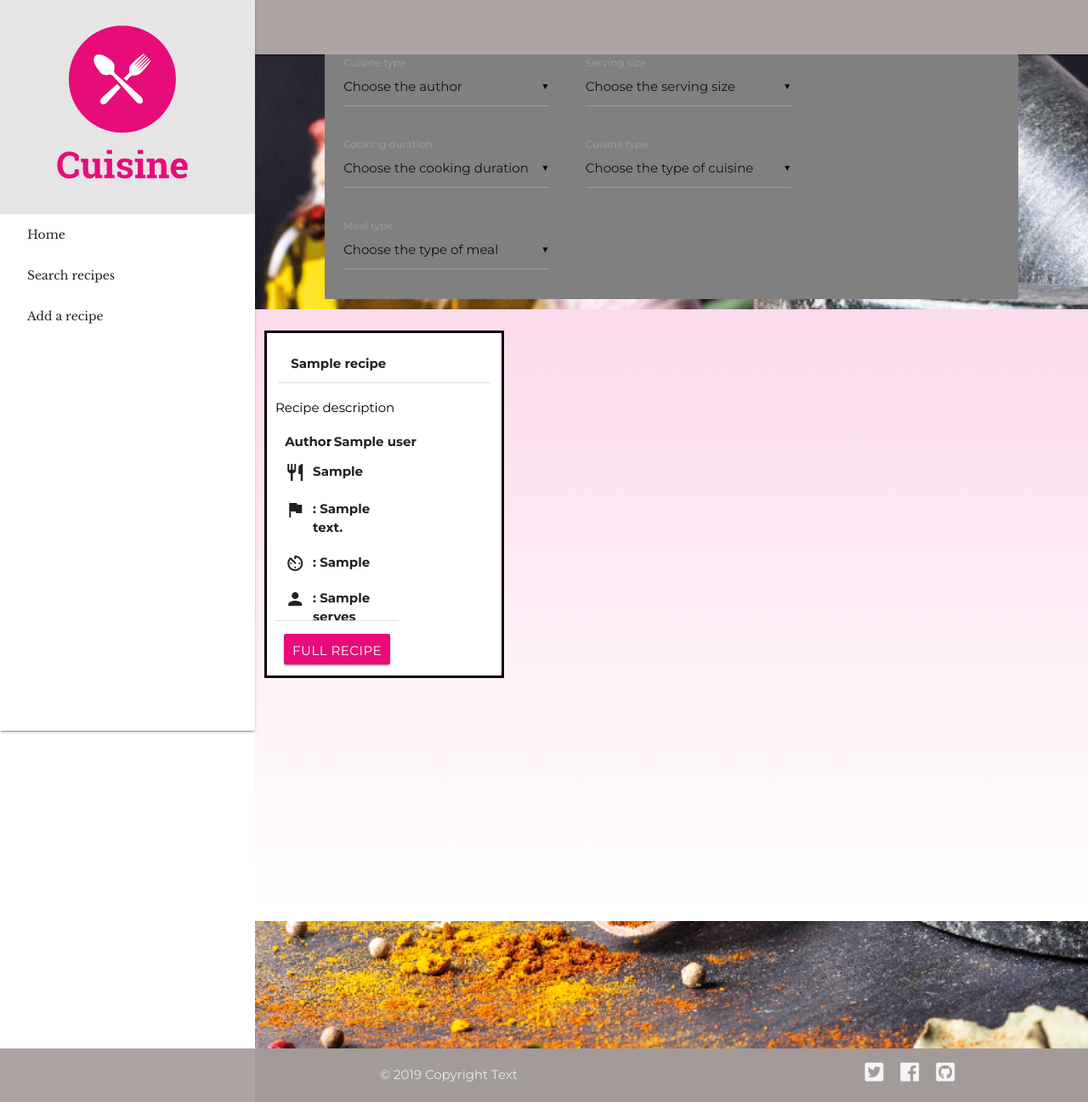
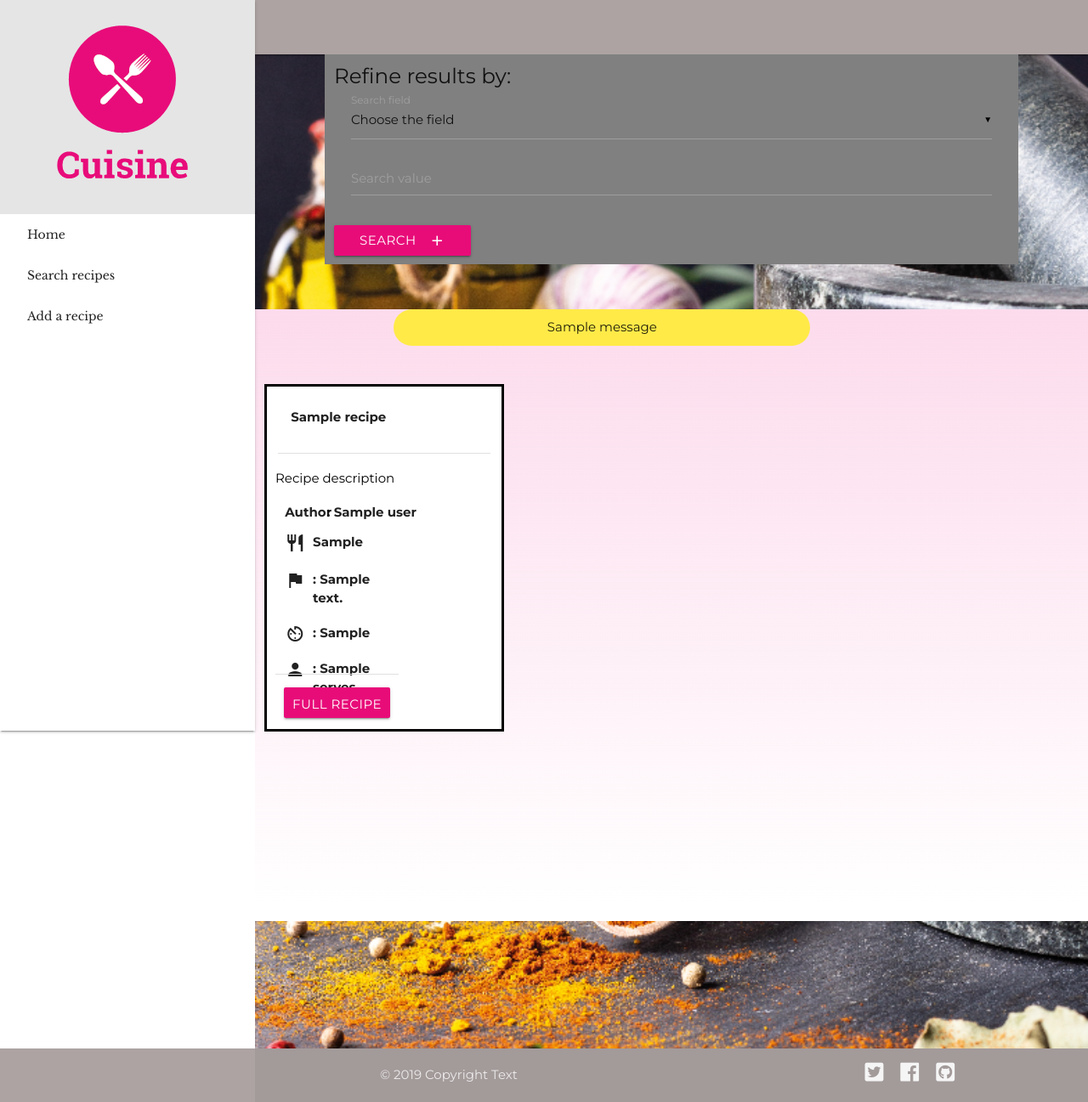
Before and after one commit to Code-Institute-Submissions/Cuisine, a Flask app: page /search_recipes in a window 1280 px wide. Shown: the whole page at 85% size. Run offline with Flask 2, Linux system fonts and the light colour scheme; one stand-in notice (Sample message) is shown; a database or web service that is not in the repository returns one stand-in record (values such as "Sample title"); some libraries are stand-ins or nearby versions.

Commit message:
Added search functionality to app.py
users can now refine search results by clicking on an option (in searcrecipes.html) and if they want specific documents, they need only supply a search value. Need to add error messages and better styling next

```diff
--- a/app.py
+++ b/app.py
@@ -187,18 +187,66 @@ def delete_recipe(recipe_id):
 
     return redirect(url_for('search_recipes'))
 
-@app.route('/search_recipes')
+@app.route('/search_recipes', methods=['POST', 'GET'])
 def search_recipes():
 
 
+    """function works! only need to add meesage for if no results are found, develop error message when user does not supply field, and add better styling"""
+
+
+    search_field = request.form.get('search_field')
+    search_value = request.form.get('search_value')
+
+
+
+
+    if request.method == "POST" and search_value == "":
+
+
+
+        return render_template('searchrecipes.html',
+            recipes=mongo.db.recipes.find().sort(search_field, 1),
+            authors=mongo.db.authors.find(),
+            serves=mongo.db.serves.find(),
+            cooking_duration=mongo.db.cooking_duration.find(),
+            meal_type=mongo.db.meal_type.find(),
+            cuisine_type=mongo.db.cuisine_type.find()
+            )
+
+    if request.method == "POST" and search_value != "" and not search_field:
+
+        flash("you need to specify a search field as well as a search value for specific searches")
+
+        return render_template('searchrecipes.html',
+            recipes=mongo.db.recipes.find(),
+            authors=mongo.db.authors.find(),
+            serves=mongo.db.serves.find(),
+            cooking_duration=mongo.db.cooking_duration.find(),
+            meal_type=mongo.db.meal_type.find(),
+            cuisine_type=mongo.db.cuisine_type.find()
+            )
+
+    elif search_field:
+
+        return render_template('searchrecipes.html',
+            recipes=mongo.db.recipes.find({search_field: search_value}),
+            authors=mongo.db.authors.find(),
+            serves=mongo.db.serves.find(),
+            cooking_duration=mongo.db.cooking_duration.find(),
+            meal_type=mongo.db.meal_type.find(),
+            cuisine_type=mongo.db.cuisine_type.find()
+            )
+
+
+
     return render_template('searchrecipes.html',
-    recipes=mongo.db.recipes.find(),
-    authors=mongo.db.authors.find(),
-    serves=mongo.db.serves.find(),
-    cooking_duration=mongo.db.cooking_duration.find(),
-    meal_type=mongo.db.meal_type.find(),
-    cuisine_type=mongo.db.cuisine_type.find()
-    )
+                recipes=mongo.db.recipes.find(),
+                authors=mongo.db.authors.find(),
+                serves=mongo.db.serves.find(),
+                cooking_duration=mongo.db.cooking_duration.find(),
+                meal_type=mongo.db.meal_type.find(),
+                cuisine_type=mongo.db.cuisine_type.find()
+                )
 
 @app.route('/edit_recipe/<recipe_id>')
 def edit_recipe(recipe_id):
--- a/static/css/main.css
+++ b/static/css/main.css
@@ -162,6 +162,7 @@ nav {
 
 .recipe-title {
     padding: 15px 15px 10px 15px;
+    min-height: 68px;
 }
 
 .recipe-card {
--- a/templates/base.html
+++ b/templates/base.html
@@ -63,64 +63,34 @@
 
                     <form action="{{ url_for('search_recipes') }}" method="POST">
 
-                        <div class="input-field col s4">
-                            <select id="authors" name="authors">
-                                <option value="" disabled selected>Choose the author</option>
-                                {% for author in authors %}
 
-                                <option value="{{author.authors}}">{{author.authors}}</option>
+                        <div>
+                            <h5>Refine results by:
 
-                                {% endfor %}
-                            </select>
-                            <label>Cuisine type</label>
-                        </div>
+                                <span>
+                                    <div class="input-field">
+                                        <select id="search_field" name="search_field">
+                                            <option value="" disabled selected>Choose the field</option>
+                                            <option value="author">Authors</option>
+                                            <option value="cooking_duration">Cooking duration</option>
+                                            <option value="cuisine_type">Cuisine type</option>
+                                            <option value="meal_type">Meal type</option>
+                                            <option value="serves">Serves</option>
+                                        </select>
+                                        <label>Search field</label>
+                                    </div>
+                                </span>
 
-                        <div class="input-field col s4">
-                            <select id="serves" name="serves">
-                                <option value="" disabled selected>Choose the serving size</option>
-                                {% for size in serves %}
-                                <option value="{{size.serves}}">{{size.serves}} people</option>
-                                {% endfor %}
-                            </select>
-                            <label>Serving size</label>
-                        </div>
-
-
-
-                        <div class="input-field col s4">
-                            <select id="cooking_duration" name="cooking_duration">
-                                <option value="" disabled selected>Choose the cooking duration</option>
-                                {% for dur in cooking_duration %}
-                                <option value="{{dur.cooking_duration}}">{{dur.cooking_duration}} mins</option>
-                                {% endfor %}
-                            </select>
-                            <label>Cooking duration</label>
-                        </div>
-
-
-
-
-                        <div class="input-field col s4">
-                            <select id="cuisine_type" name="cuisine_type">
-                                <option value="" disabled selected>Choose the type of cuisine</option>
-                                {% for type in cuisine_type %}
-                                <option value="{{type.cuisine_type}}">{{type.cuisine_type}}</option>
-                                {% endfor %}
-                            </select>
-                            <label>Cuisine type</label>
-                        </div>
-
-
-
-                        <div class="input-field col s4">
-                            <select id="meal_type" name="meal_type">
-                                <option value="" disabled selected>Choose the type of meal</option>
-                                {% for meal in meal_type %}
-                                <option value="{{meal.meal_type}}">{{meal.meal_type}}</option>
-                                {% endfor %}
-
-                            </select>
-                            <label>Meal type</label>
+                                <span>
+                                    <div class="input-field">
+                                        <input id="search_value" name="search_value" type="text">
+                                        <label for="recipe_name">Search value</label>
+                                    </div>
+                                </span>
+                                <button class="btn waves-effect waves-light" type="submit" name="action">Search
+                                    <i class="material-icons right">add</i>
+                                </button>
+                            </h5>
                         </div>
                     </form>
                 </div>
@@ -215,3 +185,96 @@
 </script>
 
 </html>
+
+
+<!-- save for now
+
+<div class="input-field col s4">
+                                    <select id="search_field" name="search_field">
+                                        <option value="" disabled selected>Choose the field</option>
+
+                                        {% for value in fields %}
+
+                                        <option value="{{value.fields}}">{{value.fields}}</option>
+
+                                        {% endfor %}
+
+                                    </select>
+                                    <label>Search field</label>
+                                </div>
+
+
+
+                            </h5>
+                        </div>
+
+
+
+
+
+
+
+
+
+
+
+
+                        <div class="input-field col s4">
+                            <select id="authors" name="authors">
+                                <option value="" disabled selected>Choose the author</option>
+                                {% for a in authors %}
+
+                                <option value="{{a.authors}}">{{a.authors}}</option>
+
+                                {% endfor %}
+                            </select>
+                            <label>Cuisine type</label>
+                        </div>
+
+                        <div class="input-field col s4">
+                            <select id="serves" name="serves">
+                                <option value="" disabled selected>Choose the serving size</option>
+                                {% for size in serves %}
+                                <option value="{{size.serves}}">{{size.serves}} people</option>
+                                {% endfor %}
+                            </select>
+                            <label>Serving size</label>
+                        </div>
+
+
+
+                        <div class="input-field col s4">
+                            <select id="cooking_duration" name="cooking_duration">
+                                <option value="" disabled selected>Choose the cooking duration</option>
+                                {% for dur in cooking_duration %}
+                                <option value="{{dur.cooking_duration}}">{{dur.cooking_duration}} mins</option>
+                                {% endfor %}
+                            </select>
+                            <label>Cooking duration</label>
+                        </div>
+
+
+
+
+                        <div class="input-field col s4">
+                            <select id="cuisine_type" name="cuisine_type">
+                                <option value="" disabled selected>Choose the type of cuisine</option>
+                                {% for type in cuisine_type %}
+                                <option value="{{type.cuisine_type}}">{{type.cuisine_type}}</option>
+                                {% endfor %}
+                            </select>
+                            <label>Cuisine type</label>
+                        </div>
+
+
+
+                        <div class="input-field col s4">
+                            <select id="meal_type" name="meal_type">
+                                <option value="" disabled selected>Choose the type of meal</option>
+                                {% for meal in meal_type %}
+                                <option value="{{meal.meal_type}}">{{meal.meal_type}}</option>
+                                {% endfor %}
+
+                            </select>
+                            <label>Meal type</label>
+                        </div> -->
--- a/templates/searchrecipes.html
+++ b/templates/searchrecipes.html
@@ -1,7 +1,11 @@
 {% extends 'base.html'%} {% block content %}
 
 <div class=" row recipe-card-background-color">
-
+    <div class="row">
+        {% with messages = get_flashed_messages() %} {% for message in messages %}
+        <div id="flash-messages" class="col s6 offset-s2" role="alert">{{ message }}</div>
+        {% endfor %} {% endwith %}
+    </div>
 
 
     {% for recipe in recipes %}
```
